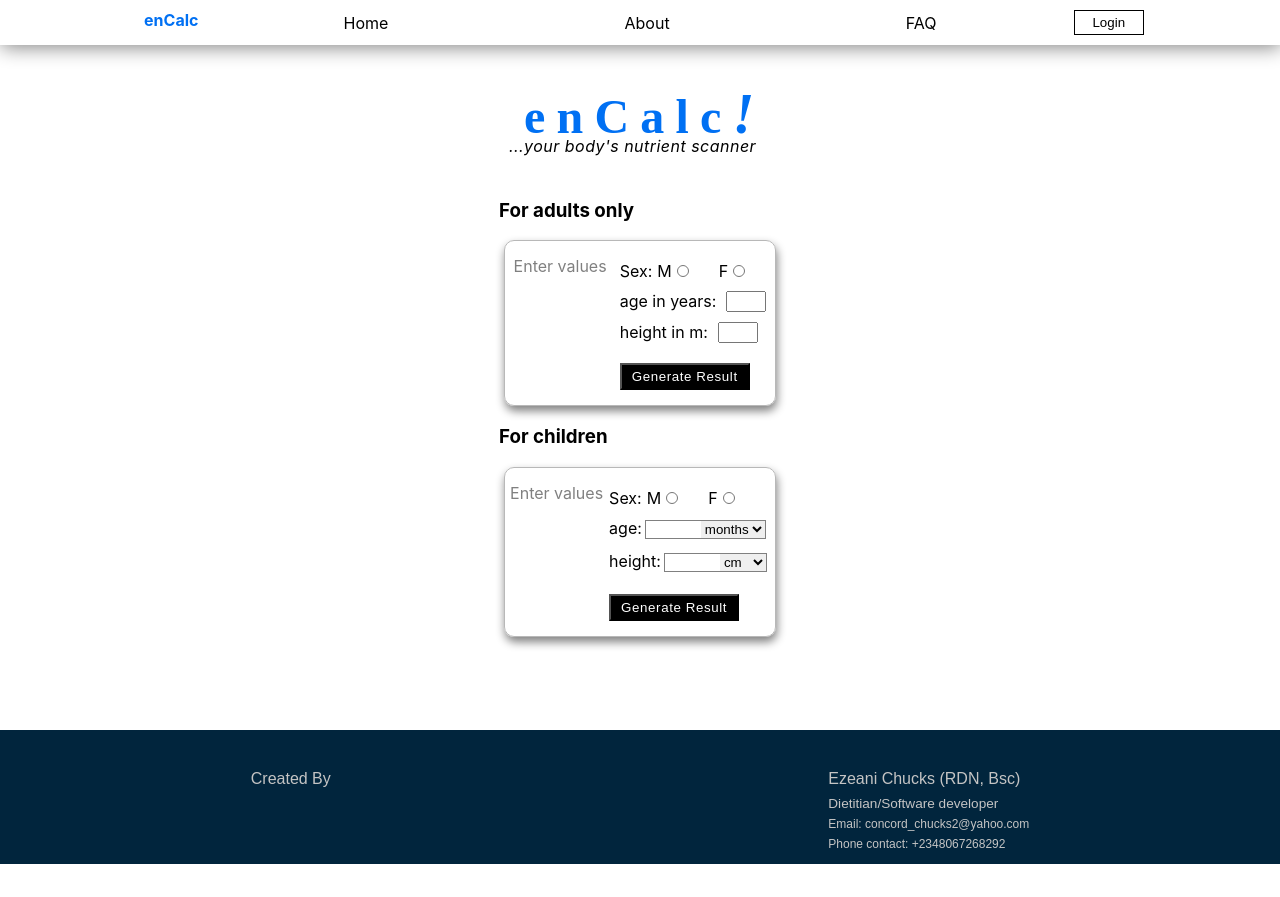
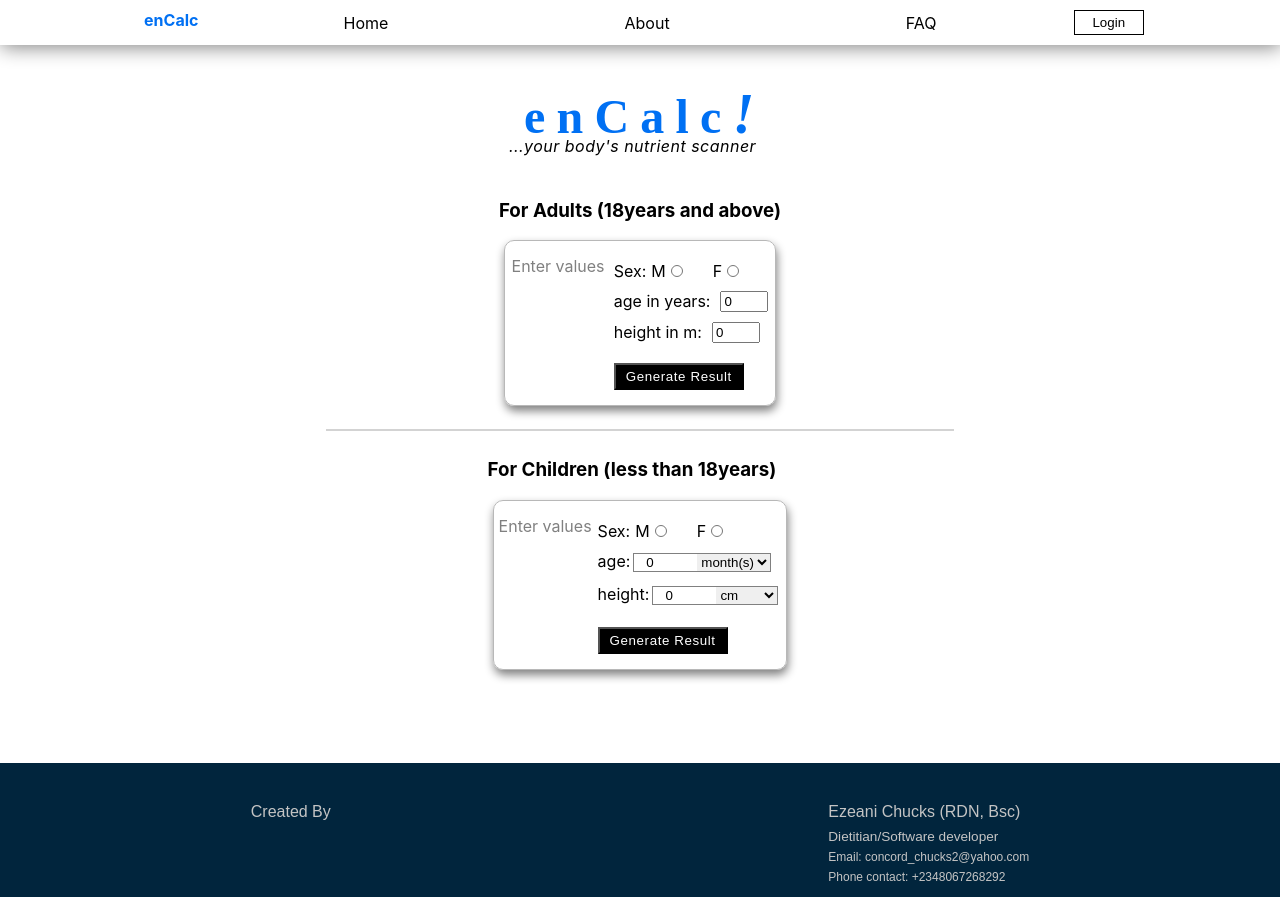
Before and after one commit to EzeaniChucks/NutriCalc, a Next.js app: page /ideal-body-weight in a window 1280 px wide. Before the commit the page ends 864 px from the top, so only its background shows below. Built offline with nearby package versions, Linux system fonts and the light colour scheme.

Commit message:
improved upon ideal bosy weight

```diff
--- a/components/forms/IDWform.js
+++ b/components/forms/IDWform.js
@@ -1,6 +1,7 @@
 import styles from '../idw.module.css';
 
-const IDWFORM = ({}) => {
+const IDWFORM = ({captureChange, data, genResult}) => {
+  const {age, height} =  data
 
   return (
     <div className={styles.workArea}>
@@ -12,7 +13,7 @@ const IDWFORM = ({}) => {
             M
             <input
               className={styles.radios}
-              // onChange={captureChnage}
+              onChange={captureChange}
               type="radio"
               value={"male"}
               name="sex"
@@ -20,7 +21,7 @@ const IDWFORM = ({}) => {
             F{" "}
             <input
               className={styles.radios}
-              // onChange={captureChnage}
+              onChange={captureChange}
               type="radio"
               value={"female"}
               name="sex"
@@ -31,31 +32,21 @@ const IDWFORM = ({}) => {
           age in years:
           <input
             type="number"
-            // value={age}
+            value={age}
             name="age"
-            // onChange={captureChnage}
+            onChange={captureChange}
           />
         </label>
         <label>
           height in m:
           <input
             type="number"
-            // value={height}
+            value={height}
             name="height"
-            // onChange={captureChnage}
+            onChange={captureChange}
           />
         </label>
-        {/* <label>
-          P. activity level:
-          <select onChange={captureChnage} id="selectTagPa" name="physical-act">
-            <option value={Pvals.sedentary}>Sedentary</option>
-            <option value={Pvals.lightlyActive}>Lightly Active</option>
-            <option value={Pvals.moderatelyActive}>Moderately active</option>
-            <option value={Pvals.extraActive}>Extra Active</option>
-            {methodName === 'Schofield' && <option value={Pvals.extremelyActive}>Extremely Active</option>}
-          </select>
-        </label> */}
-        <button type="button">
+        <button onClick={genResult} type="button">
           Generate Result
         </button>
       </form>
--- a/components/forms/IWDFormKids.js
+++ b/components/forms/IWDFormKids.js
@@ -1,6 +1,7 @@
 import styles from "../idw.module.css";
 
-const IDWFormKids = ({}) => {
+const IDWFormKids = ({data, captureChange, genResult}) => {
+  const {childage, childheight}= data
   return (
     <div className={styles.workArea}>
       <p>Enter values</p>
@@ -11,18 +12,18 @@ const IDWFormKids = ({}) => {
             M
             <input
               className={styles.radios}
-              // onChange={captureChnage}
+              onChange={captureChange}
               type="radio"
               value={"male"}
-              name="sex"
+              name="childgender"
             />
             F{" "}
             <input
               className={styles.radios}
-              // onChange={captureChnage}
+              onChange={captureChange}
               type="radio"
               value={"female"}
-              name="sex"
+              name="childgender"
             />
           </label>
         </div>
@@ -31,14 +32,14 @@ const IDWFormKids = ({}) => {
             <div>
                 <input
                     type="number"
-                    // value={age}
+                    value={childage}
                     className={styles.childage}
-                    name="age"
-                    // onChange={captureChnage}
+                    name="childage"
+                    onChange={captureChange}
                 />
-                <select>
-                    <option>months</option>
-                    <option>years</option>
+                <select name="childageindicator" onChange={captureChange}>
+                    <option value='month'>month(s)</option>
+                    <option value='year'>year(s)</option>
                 </select>
             </div>
         </label>
@@ -47,30 +48,18 @@ const IDWFormKids = ({}) => {
             <div>
                <input
                 type="number"
-                // value={height}
+                value={childheight}
                 className={styles.childheight}
-                name="height"
-                // onChange={captureChnage}
+                name="childheight"
+                onChange={captureChange}
                 />
-                <select>
-                    <option>cm</option>
-                    <option>mtrs</option>
+                <select name="childheightindicator" onChange={captureChange}>
+                    <option value='centimeters'>cm</option>
+                    <option value='meters'>meters</option>
                 </select>
             </div>
         </label>
-
-
-        {/* <label>
-          P. activity level:
-          <select onChange={captureChnage} id="selectTagPa" name="physical-act">
-            <option value={Pvals.sedentary}>Sedentary</option>
-            <option value={Pvals.lightlyActive}>Lightly Active</option>
-            <option value={Pvals.moderatelyActive}>Moderately active</option>
-            <option value={Pvals.extraActive}>Extra Active</option>
-            {methodName === 'Schofield' && <option value={Pvals.extremelyActive}>Extremely Active</option>}
-          </select>
-        </label> */}
-        <button type="button">Generate Result</button>
+        <button onClick={genResult} type="button">Generate Result</button>
       </form>
     </div>
   );
--- a/components/idealBodyWeight.js
+++ b/components/idealBodyWeight.js
@@ -1,53 +1,109 @@
+import {useReducer} from 'react'
 import IDWFORM from "./forms/IDWform";
 import IDWFormKids from "./forms/IWDFormKids";
 import styles from "./idw.module.css";
-// import styles from "./energyreq.module.css";
+
+const defaultState ={
+    height:0,
+    age:0,
+    sex:'',
+    resultAdult:0,
+    childheight:0,
+    childage:0,
+    childgender:'',
+    childresult:0,
+    childageindicator:'month',
+    childheightindicator:'cm',
+    warning:'',
+    error:''
+}
+const reducer =(state, {payload, type})=>{
+    if (type ==='GENERAL_CHANGE'){
+        if(payload.checked && payload.name ==='sex'){
+            return {...state, [payload.name]:payload.value}
+        }
+        if(payload.checked && payload.name ==='childgender'){
+            return {...state, [payload.name]:payload.value}
+        }
+        return {...state, [payload.name]:payload.value}
+    }
+    if(type ==='GEN_RESULT'){
+        return {...state, resultAdult:payload, error:''}
+    }
+    if(type ==='GEN_RESULT_CHILD'){
+        return {...state, childresult:payload, error:''}
+    }
+    if(type ==='CLEAR_RESULT'){
+        return {...state, resultAdult:0, childresult:0}
+    }
+    if(type ==='CLEAR_ADULT_VALS'){
+        return {...state, age:0, sex:'',height:0, resultAdult:0}
+    }
+    if(type ==='CLEAR_CHILD_VALS'){
+        return {...state, childage:0, childheight:0, childgender:'', childageindicator:'months', childheightindicator:'cm', childresult:0}
+    }
+    if(type==='ERROR'){
+        return {...state, error:payload}
+    }
+    throw Error('Action type does not exist');
+}
 
 const IdealBodyWeight =()=>{
+    const [state, dispatch] = useReducer(reducer, defaultState);
+
+    const captureChange =(e)=>{
+        const {name, value, checked} = e.target
+        if(name==='childage') dispatch({type:'CLEAR_ADULT_VALS'})
+        if(name==='age') dispatch({type:'CLEAR_CHILD_VALS'})
+        dispatch({type:'GENERAL_CHANGE', payload:{value, name, checked}})
+        dispatch({type:'CLEAR_RESULT'})
+    }
+
+    const genResult =()=>{
+        const {sex, height, childage, childageindicator} = state;
+
+        let idwAdult= 0;
+
+        if(childage>11 && childageindicator==='month') {
+            return dispatch({type:'ERROR', payload:`enter ${childage} months as ${Math.floor(childage/12)}year(s) and try again`})
+        }
+        if(childage>=18 && childageindicator==='year') {
+            return dispatch({type:'ERROR', payload:`This calculator is meant for people younger than 18. Enter a lower age value. Or use the first calculator (for adults) instead`})
+        }
+
+        if(childage<=11 && childageindicator==='month') {
+            idwAdult = (Number(childage)+9)/2;
+            return dispatch({ type: "GEN_RESULT_CHILD", payload: idwAdult });
+        }
+        if(childage>=1 && childage<=5 && childageindicator==='year') {
+            idwAdult = 2*(Number(childage)+5)
+            return dispatch({ type: "GEN_RESULT_CHILD", payload: idwAdult });
+        }
+        if(sex ==='male'){
+            idwAdult = 50 + (0.91 *(height*100-152.4))
+        }
+        if(sex ==='female'){
+            idwAdult = 45.5 + (0.91*(height*100-152.4))
+        }
+        dispatch({type:'GEN_RESULT', payload:idwAdult})
+    }
     return(
         <section className={styles.main}>
             <div>
-                <div>
-                   <h3>For adults only</h3>
-                    <IDWFORM/>
-                </div>
-                <div>
-                   <h3>For children</h3>
-                    <IDWFormKids/>
-                </div>
-
-                {/* <div className={styles.otherArea}>
-                    <h4>You're using the <span> {data?.methodName}</span> formula</h4>
-                    {data?.kcalResult !==0 && (
-                        <>
-                        <p className={styles.result}>
-                            your BMR is <span>{Math.ceil(data?.bmrResult)} kcal</span></p>
-                            <p className={styles.result}>Kilocalorie requirement is <span>{Math.ceil(data?.kcalResult)} kcal</span></p>
-                            <p className={styles.result}>Physical activity level is {data?.PAinfo}</p>
-                        </>)
-                    }
-
-                    {data?.errorInfo&&
-                    <p className={styles.errorInf}>{data?.errorInfo}</p>
-                    }
-                    {data?.warningInfo&&
-                        <p className={styles.warningInf}>NOTE: {data?.warningInfo}</p>
-                    }
-                    <div className={styles.methodContainer}>
-                        <p>Compare results with other formualae</p>
-                        <div id='methodBtns' className={styles.methodList}>
-                            <p id='methodBtnIM' className={styles.kid} onClick={handleIM}>Institute of medicine</p>
-                            <p className={styles.kid} onClick={handleHO}>Henry Oxford</p>
-                            <p className={styles.kid} onClick={handleMST}>Mifflin St. Jeor</p>
-                            <p className={styles.kid} onClick={handleSCHO}>Schofield</p>
-                            <p className={styles.kid} onClick={handleCUNN}>Cunningham</p>
-                            <p className={styles.kid} onClick={handleHB}>Harris-Benedict</p>
-                            <h6>Which of these formualae is best?</h6>
-                            <h6>Which one perfectly fits into your needs?</h6>
-                            <h6 onClick={()=>router.push('/faq')}>Visit our Frequently Asked Questions section</h6>
-                        </div>
-                    </div>
-                </div> */}
+                <h3>For Adults (18years and above)</h3>
+                <IDWFORM data={state} captureChange={captureChange} genResult={genResult}/>
+                {state.resultAdult>0&&
+                (<>
+                    <h4>Your Ideal Weight is: <span>{state.resultAdult.toFixed(1)} kg</span></h4>
+                    <h4>A BMI of: <span>{(state.resultAdult/state.height**2).toFixed(2)} kg/m<sup>2</sup></span> is recommended for you</h4>
+                </>)}
+            </div>
+            <hr/>
+            <div>
+                <h3>For Children (less than 18years)</h3>
+                <IDWFormKids data={state} captureChange={captureChange} genResult={genResult}/>
+                {state.childresult>0&&<h4> {state.childage}-{state.childageindicator} old children should have an ideal body weight of <span>{state.childresult} kg</span></h4>}
+                <h4 className={styles.error}>{state.error}</h4>
             </div>
       </section>
     )
--- a/components/idw.module.css
+++ b/components/idw.module.css
@@ -1,14 +1,30 @@
 .main {
-  padding: 0.5rem 35px;
+  padding: 0.5rem 15%;
   display: flex;
   flex-direction: column;
   align-items: center;
   margin-bottom: 20px;
 }
 
-/* .main div{
-  width: 50%;
-} */
+.main>div>h4{
+  color: green;
+  font-weight: normal;
+  margin: 10px 10px;
+  font-size: 0.9rem;
+}
+.main .error{
+  color: tomato;
+}
+.main>div>h4>span{
+  color: rgb(4, 112, 4);
+  padding: 2px 3px;
+  background-color: rgb(215, 248, 220);
+}
+.main hr{
+  border: 1px solid rgb(211, 211, 211);
+  width: 70%;
+  border: 10px 30%;
+}
 
 .workArea{
   display: flex;
@@ -83,7 +99,7 @@
   color: black;
 }
 .workArea input{
-  width: 2.5rem;
+  width: 3rem;
   margin-left: 10px;
   outline: none;
 }
```
Also changed, not shown: 1 other file (tests, documents, lock files or other folders).
